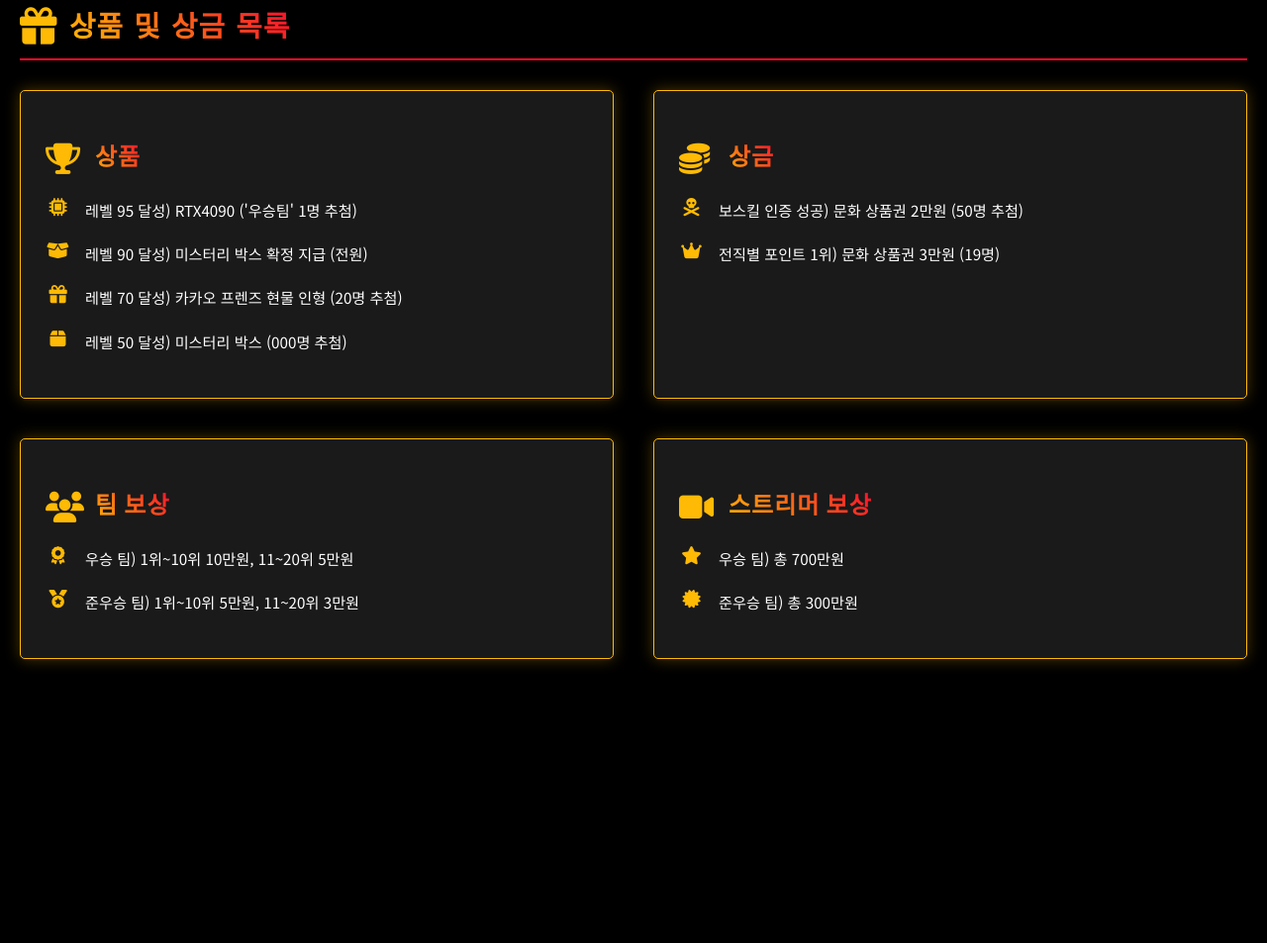
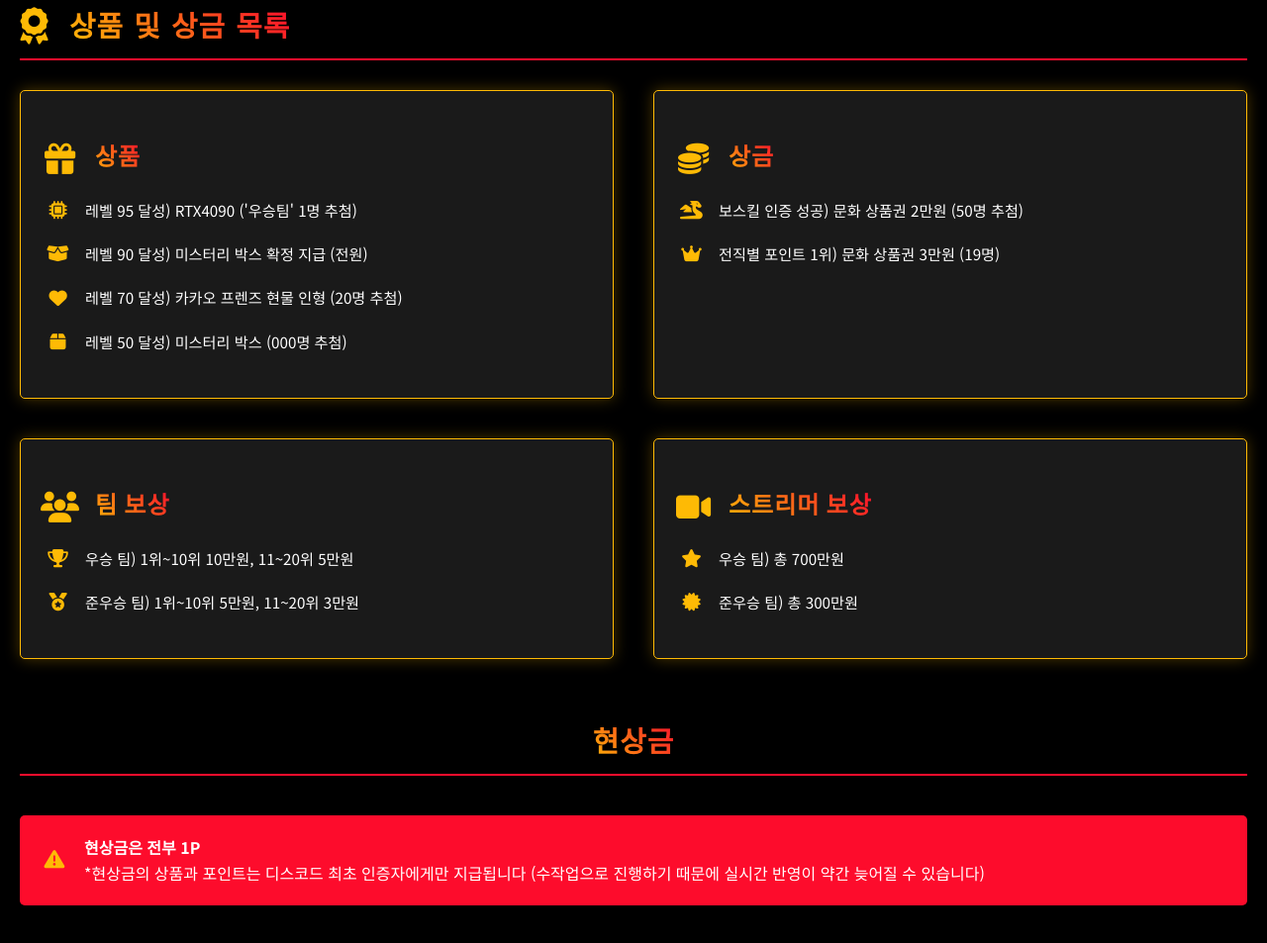
Before and after one commit to numsil/stf4, a plain HTML site: page index.html in a window 1280 px wide. Shown: the part 161-1114 px from the top of the page at 99% size. Before the commit the page ends 907 px from the top, so only its background shows below. Drawn offline with Linux system fonts and the light colour scheme.

Commit message:
Update index.html

```diff
--- a/index.html
+++ b/index.html
@@ -84,6 +84,9 @@
             font-size: 1.3em;
             width: 30px;
             text-align: center;
+            display: inline-flex;
+            align-items: center;
+            justify-content: center;
         }
         .rewards-grid {
             display: grid;
@@ -101,7 +104,7 @@
         .reward-item {
             margin-bottom: 20px;
             display: flex;
-            align-items: flex-start;
+            align-items: center;
             font-size: 0.95em;
         }
         .reward-icon {
@@ -111,6 +114,9 @@
             width: 25px;
             text-align: center;
             flex-shrink: 0;
+            display: inline-flex;
+            align-items: center;
+            justify-content: center;
         }
         .reward-text {
             flex: 1;
@@ -166,18 +172,18 @@
 </head>
 <body>
     <h1>
-        <i class="fas fa-gamepad icon"></i>
+        <i class="fas fa-trophy icon"></i>
         <span class="gradient-text">S T F 상금 및 현상금</span>
     </h1>
 
     <h2>
-        <i class="fas fa-gift icon"></i>
+        <i class="fas fa-award icon"></i>
         <span class="gradient-text">상품 및 상금 목록</span>
     </h2>
 
     <div class="rewards-grid">
         <div class="reward-section">
-            <h3><i class="fas fa-trophy icon"></i><span class="gradient-text">상품</span></h3>
+            <h3><i class="fas fa-gift icon"></i><span class="gradient-text">상품</span></h3>
             <div class="reward-item">
                 <i class="fas fa-microchip reward-icon"></i>
                 <div class="reward-text">레벨 95 달성) RTX4090 ('우승팀' 1명 추첨)</div>
@@ -187,7 +193,7 @@
                 <div class="reward-text">레벨 90 달성) 미스터리 박스 확정 지급 (전원)</div>
             </div>
             <div class="reward-item">
-                <i class="fas fa-gift reward-icon"></i>
+                <i class="fas fa-heart reward-icon"></i>
                 <div class="reward-text">레벨 70 달성) 카카오 프렌즈 현물 인형 (20명 추첨)</div>
             </div>
             <div class="reward-item">
@@ -199,7 +205,7 @@
         <div class="reward-section">
             <h3><i class="fas fa-coins icon"></i><span class="gradient-text">상금</span></h3>
             <div class="reward-item">
-                <i class="fas fa-skull-crossbones reward-icon"></i>
+                <i class="fas fa-dragon reward-icon"></i>
                 <div class="reward-text">보스킬 인증 성공) 문화 상품권 2만원 (50명 추첨)</div>
             </div>
             <div class="reward-item">
@@ -211,7 +217,7 @@
         <div class="reward-section">
             <h3><i class="fas fa-users icon"></i><span class="gradient-text">팀 보상</span></h3>
             <div class="reward-item">
-                <i class="fas fa-award reward-icon"></i>
+                <i class="fas fa-trophy reward-icon"></i>
                 <div class="reward-text">우승 팀) 1위~10위 10만원, 11~20위 5만원</div>
             </div>
             <div class="reward-item">
@@ -232,5 +238,17 @@
             </div>
         </div>
     </div>
+
+    <h2 style="font-size: 1.8em; border-bottom: 2px solid #FD0C2C; padding-bottom: 10px; font-weight: 700; margin-top: 50px; margin-bottom: 30px; font-family: 'Orbitron', sans-serif; display: flex; justify-content: center; align-items: center; letter-spacing: 1px; text-align: center;">
+        <span style="background: linear-gradient(45deg, #FEBA05, #FD0C2C); -webkit-background-clip: text; background-clip: text; -webkit-text-fill-color: transparent; font-weight: 800;">현상금</span>
+    </h2>
+
+    <div class="warning">
+        <i class="fas fa-exclamation-triangle icon"></i>
+        <div>
+            <strong>현상금은 전부 1P</strong><br>
+            *현상금의 상품과 포인트는 디스코드 최초 인증자에게만 지급됩니다 (수작업으로 진행하기 때문에 실시간 반영이 약간 늦어질 수 있습니다)
+        </div>
+    </div>
 </body>
 </html>
```
